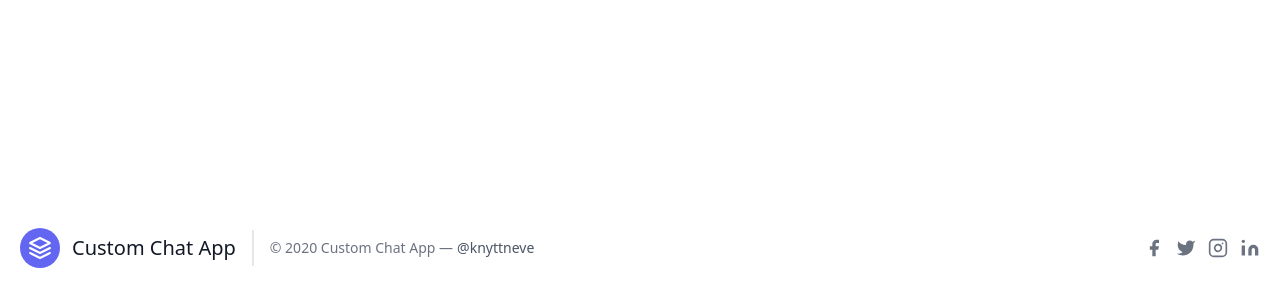
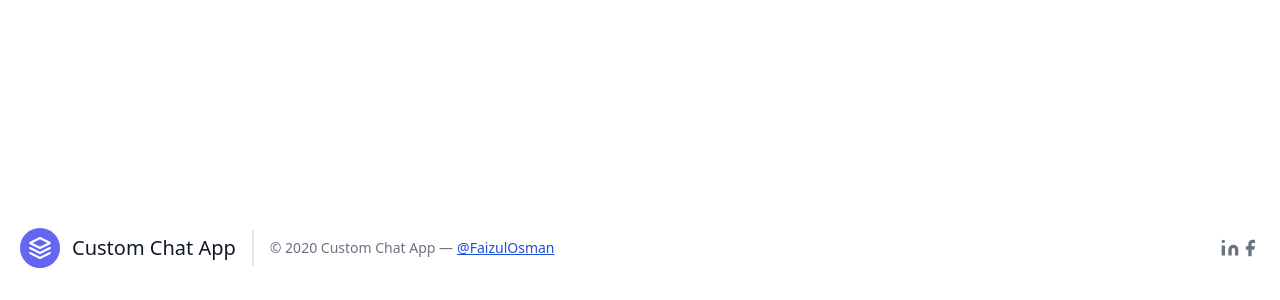
Before and after one commit to FaizulOsman/custom-chat-app-client, a React (Vite) app: page / in a window 1280 px wide. Shown: the part 740-1040 px from the top of the page. Built offline with nearby package versions, Linux system fonts and the light colour scheme; no server answers.

Commit message:
feat: my information added in footer

```diff
--- a/src/containers/Footer.tsx
+++ b/src/containers/Footer.tsx
@@ -20,54 +20,20 @@ const Footer = () => {
         <p className="text-sm text-gray-500 sm:ml-4 sm:pl-4 sm:border-l-2 sm:border-gray-200 sm:py-2 sm:mt-0 mt-4">
           © 2020 Custom Chat App —
           <a
-            href="https://twitter.com/knyttneve"
-            className="text-gray-600 ml-1"
+            href="https://faizulosman.netlify.app/"
+            className="text-blue-700 underline ml-1"
             rel="noopener noreferrer"
             target="_blank"
           >
-            @knyttneve
+            @FaizulOsman
           </a>
         </p>
         <span className="inline-flex sm:ml-auto sm:mt-0 mt-4 justify-center sm:justify-start">
-          <a className="text-gray-500">
-            <svg
-              fill="currentColor"
-              strokeLinecap="round"
-              strokeLinejoin="round"
-              strokeWidth="2"
-              className="w-5 h-5"
-              viewBox="0 0 24 24"
-            >
-              <path d="M18 2h-3a5 5 0 00-5 5v3H7v4h3v8h4v-8h3l1-4h-4V7a1 1 0 011-1h3z"></path>
-            </svg>
-          </a>
-          <a className="ml-3 text-gray-500">
-            <svg
-              fill="currentColor"
-              strokeLinecap="round"
-              strokeLinejoin="round"
-              strokeWidth="2"
-              className="w-5 h-5"
-              viewBox="0 0 24 24"
-            >
-              <path d="M23 3a10.9 10.9 0 01-3.14 1.53 4.48 4.48 0 00-7.86 3v1A10.66 10.66 0 013 4s-4 9 5 13a11.64 11.64 0 01-7 2c9 5 20 0 20-11.5a4.5 4.5 0 00-.08-.83A7.72 7.72 0 0023 3z"></path>
-            </svg>
-          </a>
-          <a className="ml-3 text-gray-500">
-            <svg
-              fill="none"
-              stroke="currentColor"
-              strokeLinecap="round"
-              strokeLinejoin="round"
-              strokeWidth="2"
-              className="w-5 h-5"
-              viewBox="0 0 24 24"
-            >
-              <rect width="20" height="20" x="2" y="2" rx="5" ry="5"></rect>
-              <path d="M16 11.37A4 4 0 1112.63 8 4 4 0 0116 11.37zm1.5-4.87h.01"></path>
-            </svg>
-          </a>
-          <a className="ml-3 text-gray-500">
+          <a
+            target="_blank"
+            href="https://www.linkedin.com/in/faizul-osman/"
+            className="cursor-pointer ml-3 text-gray-500"
+          >
             <svg
               fill="currentColor"
               stroke="currentColor"
@@ -84,6 +50,22 @@ const Footer = () => {
               <circle cx="4" cy="4" r="2" stroke="none"></circle>
             </svg>
           </a>
+          <a
+            target="_blank"
+            href="https://www.facebook.com/faizulosmanrabby/"
+            className="cursor-pointer text-gray-500"
+          >
+            <svg
+              fill="currentColor"
+              strokeLinecap="round"
+              strokeLinejoin="round"
+              strokeWidth="2"
+              className="w-5 h-5"
+              viewBox="0 0 24 24"
+            >
+              <path d="M18 2h-3a5 5 0 00-5 5v3H7v4h3v8h4v-8h3l1-4h-4V7a1 1 0 011-1h3z"></path>
+            </svg>
+          </a>
         </span>
       </div>
     </footer>
```
